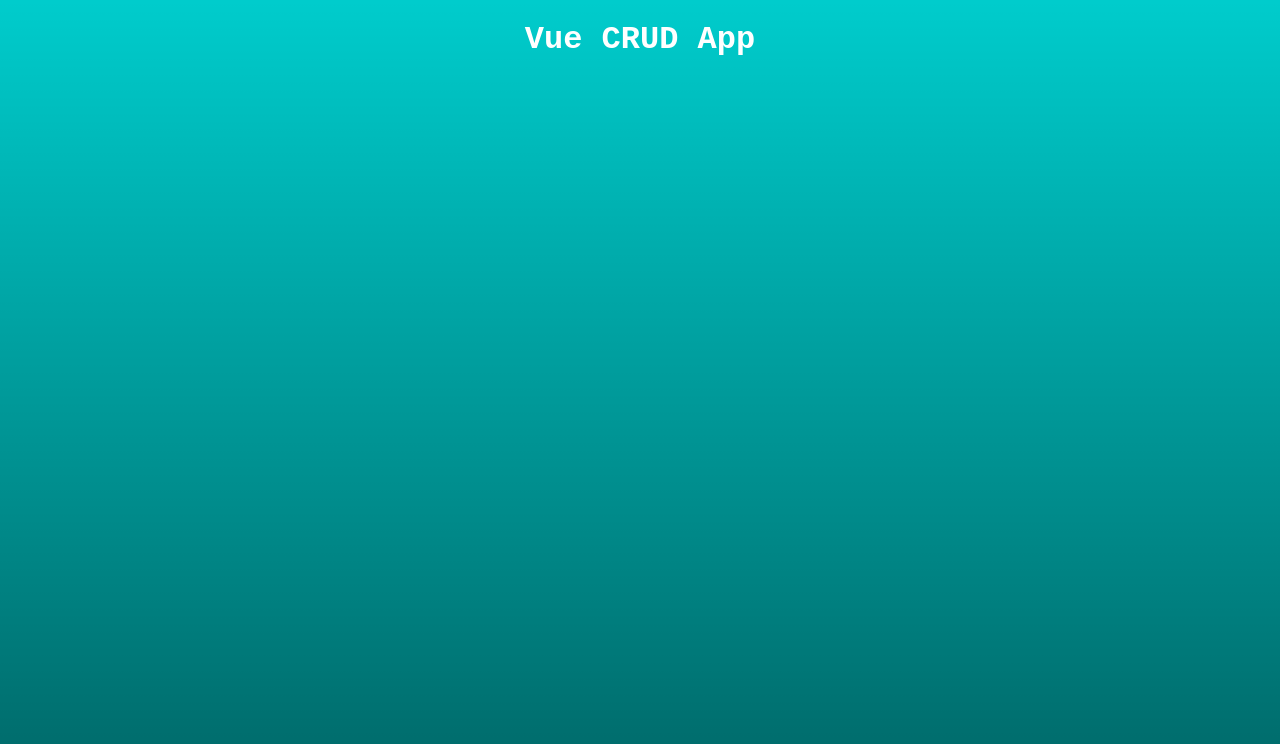
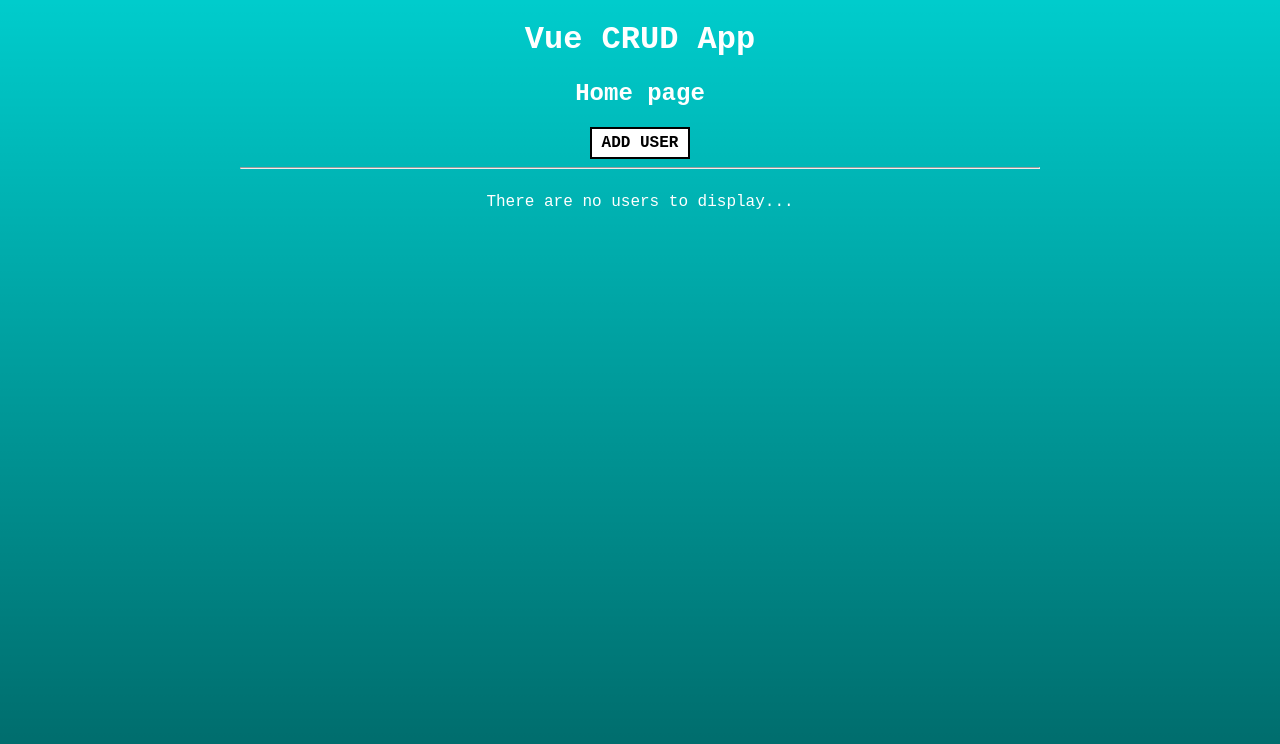
Before and after one commit to ipgpt/vue-crud-app, a Vue app: page /vue-crud-app in a window 1280 px wide. Shown: the top 744 px of the page. Built offline with nearby package versions, Linux system fonts and the light colour scheme.

Commit message:
fix: router and table

```diff
--- a/src/components/Table.vue
+++ b/src/components/Table.vue
@@ -1,5 +1,5 @@
 <template>
-  <div>
+  <div class="wrapper">
     <table class="table" v-if="users.length">
       <thead class="table__head">
         <tr class="table__head-item">
@@ -41,6 +41,9 @@ export default {
 </script>
 
 <style>
+.wrapper {
+  overflow: auto;
+}
 .table {
   width: 100%;
   margin: 0 auto;
--- a/src/components/TableItem.vue
+++ b/src/components/TableItem.vue
@@ -27,7 +27,7 @@ export default {
     startEdit() {
       const parsedData = JSON.stringify(this.user);
       localStorage.setItem("editUser", parsedData);
-      router.push("user");
+      router.push("/vue-crud-app/user");
     },
   },
 };
--- a/src/router.js
+++ b/src/router.js
@@ -9,12 +9,17 @@ export default new Router({
   mode: "history",
   routes: [
     {
-      path: "/",
+      path: "/vue-crud-app/",
       component: Home
     },
     {
-      path: "/User",
+      path: "/vue-crud-app/user",
       component: User
+    },
+    {
+      path: "*",
+      name: "catchAll",
+      component: Home
     }
   ]
 });
--- a/src/views/Home.vue
+++ b/src/views/Home.vue
@@ -32,7 +32,7 @@ export default {
   methods: {
     moveToUserPage() {
       localStorage.removeItem("editUser");
-      router.push("/user");
+      router.push("/vue-crud-app/user");
     },
     deleteUser(id) {
       this.users = this.users.filter((user) => user.id !== id);
--- a/src/views/User.vue
+++ b/src/views/User.vue
@@ -80,7 +80,7 @@ export default {
     saveUsers: Home.methods.saveUsers,
     moveToHomePage() {
       localStorage.removeItem("editUser");
-      router.push("/");
+      router.push("/vue-crud-app/");
     },
     IsJsonString(str) {
       try {
```
Also changed, not shown: 1 other file (tests, documents, lock files or other folders).
